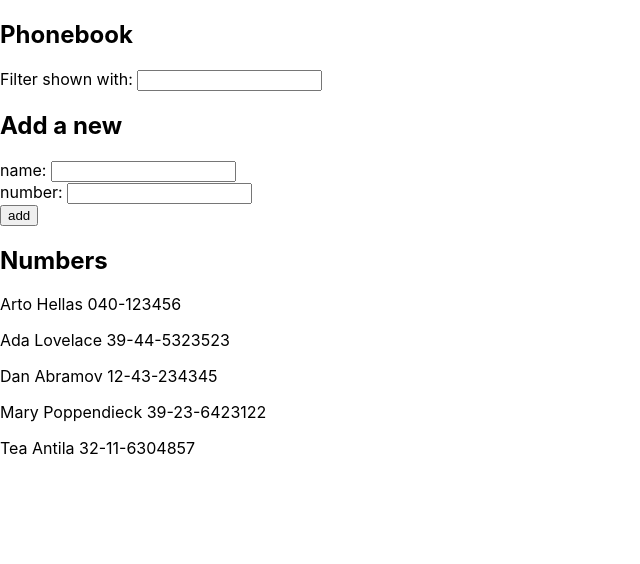
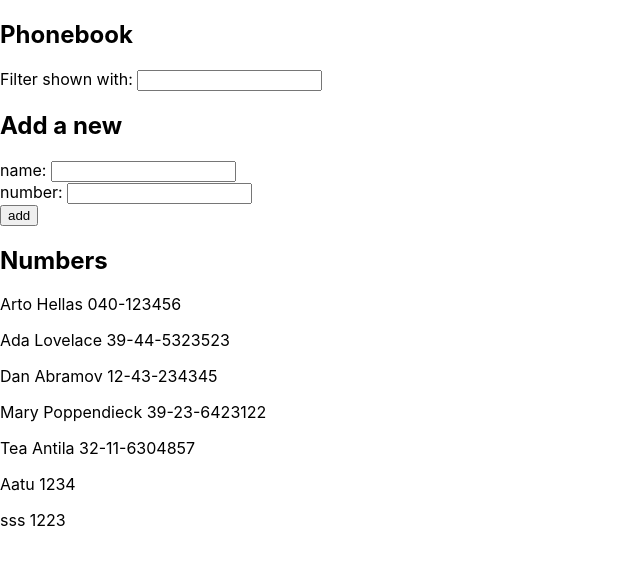
Before and after one commit to TeeRage/fullstack-hy2020, a React (Create React App) app in the folder osa2/puhelinluettelo/: page / in a window 1280 px wide. Shown: the top 564 px of the page, without its empty margins (0-640 px from the left). Built offline with nearby package versions, Linux system fonts and the light colour scheme; data requests are answered from the project's data file.

Commit message:
2.15: puhelinluettelo step7

```diff
--- a/osa2/puhelinluettelo/db.json
+++ b/osa2/puhelinluettelo/db.json
@@ -1,5 +1,5 @@
 {
-  "persons":[
+  "persons": [
     {
       "name": "Arto Hellas",
       "number": "040-123456",
@@ -24,6 +24,16 @@
       "name": "Tea Antila",
       "number": "32-11-6304857",
       "id": 5
+    },
+    {
+      "name": "Aatu",
+      "number": "1234",
+      "id": 6
+    },
+    {
+      "name": "sss",
+      "number": "1223",
+      "id": 7
     }
   ]
 }
--- a/osa2/puhelinluettelo/src/App.js
+++ b/osa2/puhelinluettelo/src/App.js
@@ -10,6 +10,7 @@ const App = () => {
   const [ newNumber, setNewNumber ] = useState('')
   const [ newSearch, setNewSearch ] = useState('')
 
+  //Haetaan puhelinluettelo axioksella json-serveriltä portista 3001 (db.json sisältää tietokannan)
   useEffect(() => {
     console.log('effect')
     axios
@@ -36,9 +37,20 @@ const App = () => {
       window.alert(`${newName} löytyy jo puhelinluettelosta`);
     }
     else{
-      setPersons(persons.concat(personObject))
+
+      //setPersons(persons.concat(personObject))
+
+      //Synkronoidaan lisääminen palvelimelle
+      axios
+       .post('http://localhost:3001/persons', personObject)
+       .then(response => {
+        setPersons(persons.concat(response.data))
+      })
+
       console.log("Nimi lisätty listaan: ", newName)
+
     }
+
     setNewName('')
     setNewNumber('')
   }
```
